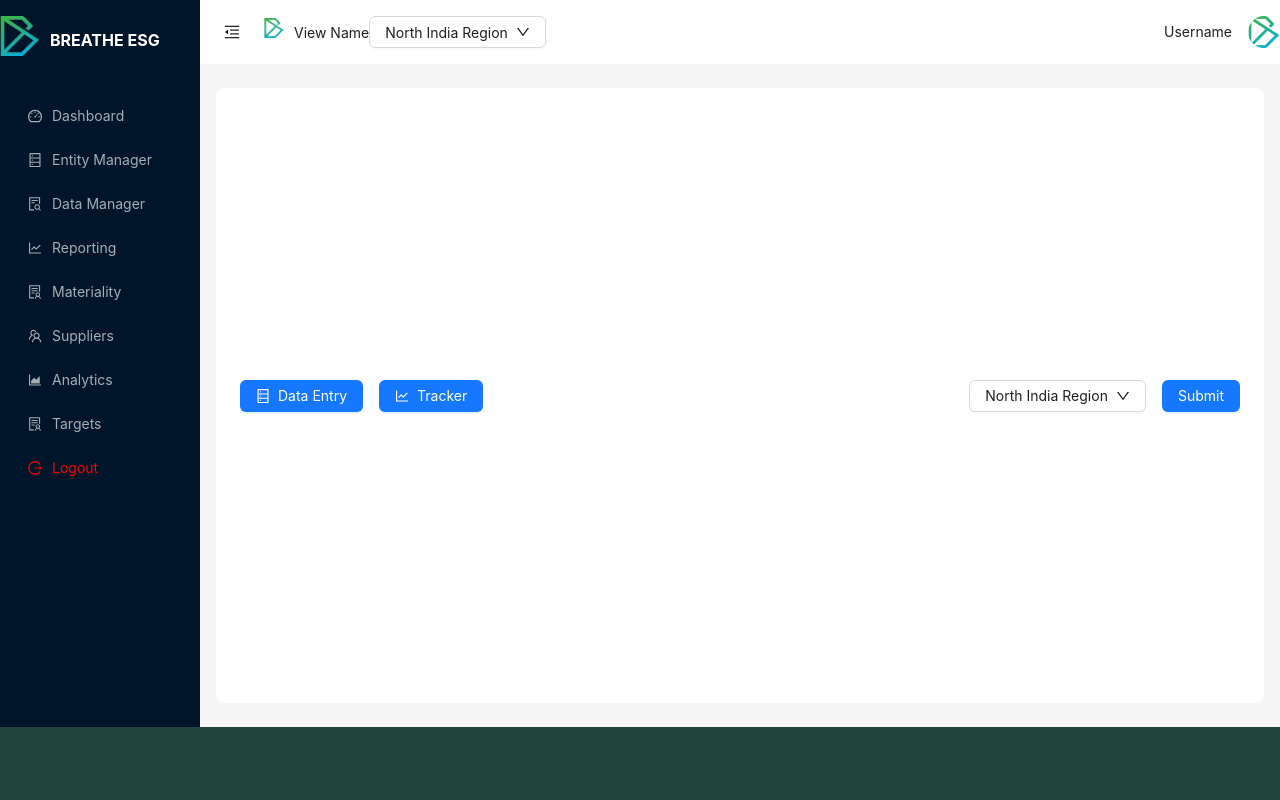
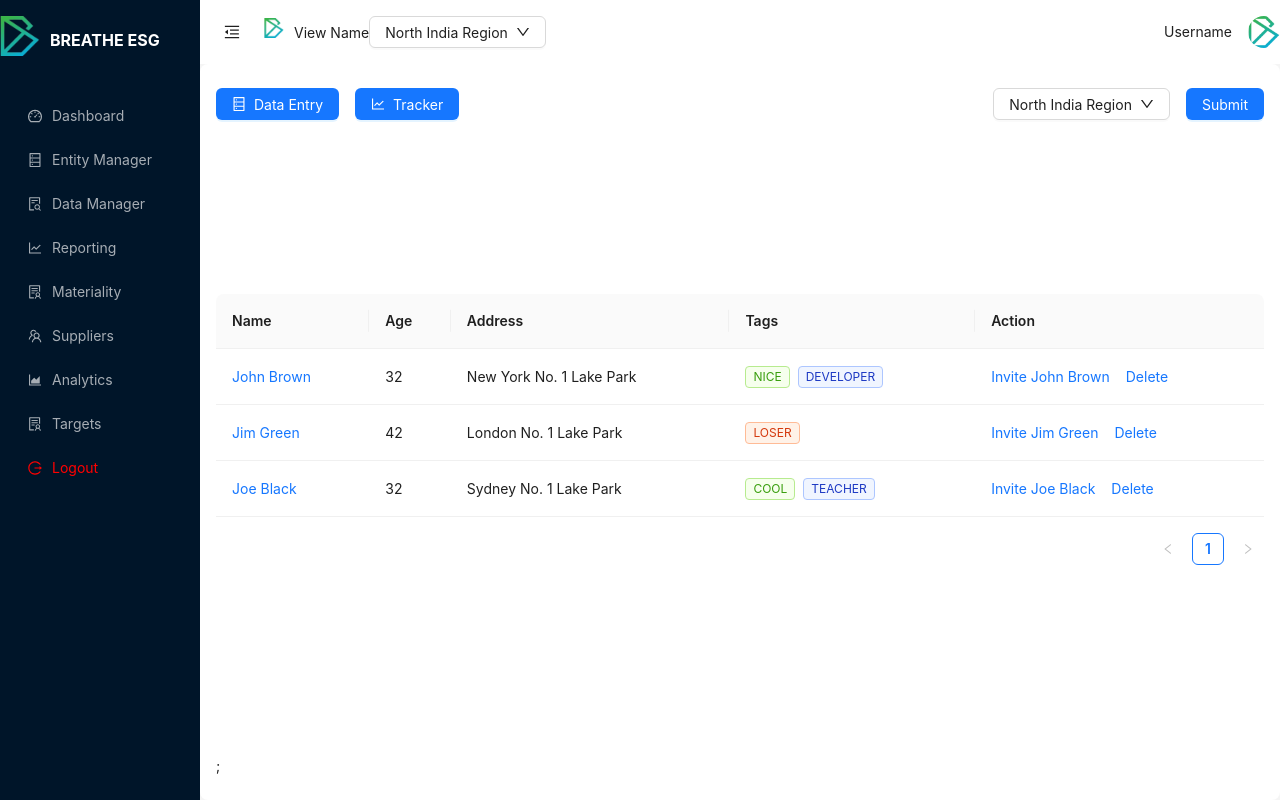
Before and after one commit to Shantanu7854/Breathe-ESG, a React (Vite) app in the folder client/: page / in a window 1280 px wide. Built offline with nearby package versions, Linux system fonts and the light colour scheme; the HTML template or start-up script is replaced by a standard one.

Commit message:
added table in home page

```diff
--- a/client/src/pages/home.tsx
+++ b/client/src/pages/home.tsx
@@ -13,9 +13,90 @@
   UserOutlined,
   DownOutlined,
 } from '@ant-design/icons';
-import { Button, Layout, Menu, theme, Dropdown, message, Space } from 'antd';
+import { Button, Layout, Menu, theme, Dropdown, message, Space, Table, Tag } from 'antd';
 import logo from '../assets/logo.png';
+import type { TableProps } from 'antd';
 
+interface DataType {
+  key: string;
+  name: string;
+  age: number;
+  address: string;
+  tags: string[];
+}
+
+const columns: TableProps<DataType>['columns'] = [
+  {
+    title: 'Name',
+    dataIndex: 'name',
+    key: 'name',
+    render: (text) => <a>{text}</a>,
+  },
+  {
+    title: 'Age',
+    dataIndex: 'age',
+    key: 'age',
+  },
+  {
+    title: 'Address',
+    dataIndex: 'address',
+    key: 'address',
+  },
+  {
+    title: 'Tags',
+    key: 'tags',
+    dataIndex: 'tags',
+    render: (_, { tags }) => (
+      <>
+        {tags.map((tag) => {
+          let color = tag.length > 5 ? 'geekblue' : 'green';
+          if (tag === 'loser') {
+            color = 'volcano';
+          }
+          return (
+            <Tag color={color} key={tag}>
+              {tag.toUpperCase()}
+            </Tag>
+          );
+        })}
+      </>
+    ),
+  },
+  {
+    title: 'Action',
+    key: 'action',
+    render: (_, record) => (
+      <Space size="middle">
+        <a>Invite {record.name}</a>
+        <a>Delete</a>
+      </Space>
+    ),
+  },
+];
+
+const data: DataType[] = [
+  {
+    key: '1',
+    name: 'John Brown',
+    age: 32,
+    address: 'New York No. 1 Lake Park',
+    tags: ['nice', 'developer'],
+  },
+  {
+    key: '2',
+    name: 'Jim Green',
+    age: 42,
+    address: 'London No. 1 Lake Park',
+    tags: ['loser'],
+  },
+  {
+    key: '3',
+    name: 'Joe Black',
+    age: 32,
+    address: 'Sydney No. 1 Lake Park',
+    tags: ['cool', 'teacher'],
+  },
+];
 const { Header, Sider, Content } = Layout;
 
 const handleButtonClick = (e: React.MouseEvent<HTMLButtonElement>) => {
@@ -66,18 +147,14 @@
   } = theme.useToken();
 
   return (
-    <Layout>
+    <Layout style={{ height: '100vh' }}>
       <Sider trigger={null} collapsible collapsed={collapsed}>
         <div className="logo-container" style={{ padding: '16px 0', textAlign: 'center' }}>
           <img src={logo} alt="Breathe ESG Logo" className="logo" style={{ width: '20%' }} />
           <h1 className="tagline" style={{ fontSize: '16px', margin: '8px 0 0', color: '#fff' }}>BREATHE ESG</h1>
         </div>
         <div className="demo-logo-vertical" />
-        <Menu
-          theme="dark"
-          mode="inline"
-          defaultSelectedKeys={['1']}
-        >
+        <Menu theme="dark" mode="inline" defaultSelectedKeys={['1']}>
           <Menu.Item key="dashboard" icon={<DashboardOutlined />}>Dashboard</Menu.Item>
           <Menu.Item key="entity_manager" icon={<DatabaseOutlined />}>Entity Manager</Menu.Item>
           <Menu.Item key="data_manager" icon={<FileSearchOutlined />}>Data Manager</Menu.Item>
@@ -102,13 +179,9 @@
                 height: 64,
               }}
             />
-
             <img src={logo} alt="Breathe ESG Logo" className="logo" style={{ width: '20px' }} />
-
             View Name
-
-
-            <Dropdown overlay={<Menu {...menuProps} />} >
+            <Dropdown overlay={<Menu {...menuProps} />}>
               <Button>
                 <Space>
                   North India Region
@@ -124,18 +197,18 @@
         </Header>
         <Content
           style={{
-            margin: '24px 16px',
-            padding: 24,
-            minHeight: 615,
+            margin: 0,  // Removed all margins
+            padding: '24px 16px',  // Adjusted padding
+            minHeight: 'calc(100vh - 64px)',  // Adjusted height calculation
             background: colorBgContainer,
             borderRadius: borderRadiusLG,
             display: 'flex',
+            flexDirection: 'column',
             justifyContent: 'space-between',
-            alignItems: 'center',
-
           }}
         >
-          <div>
+          <div style={{ display: 'flex', justifyContent: 'space-between', width: '100%' }}>
+            <div style={{ display: 'flex' }}>
               <Button type="primary" icon={<DatabaseOutlined />}>
                 Data Entry
               </Button>
@@ -143,7 +216,7 @@
                 Tracker
               </Button>
             </div>
-          <div>
+            <div style={{ display: 'flex' }}>
               <Dropdown overlay={<Menu {...menuProps} />} trigger={['click']}>
                 <Button style={{ marginRight: '16px' }}>
                   <Space>
@@ -156,10 +229,9 @@
                 Submit
               </Button>
             </div>
-
+          </div>
+          <Table columns={columns} dataSource={data} />;
         </Content>
-
-
       </Layout>
     </Layout>
   );
```
Lines whose indentation alone changed are shown as unchanged.
